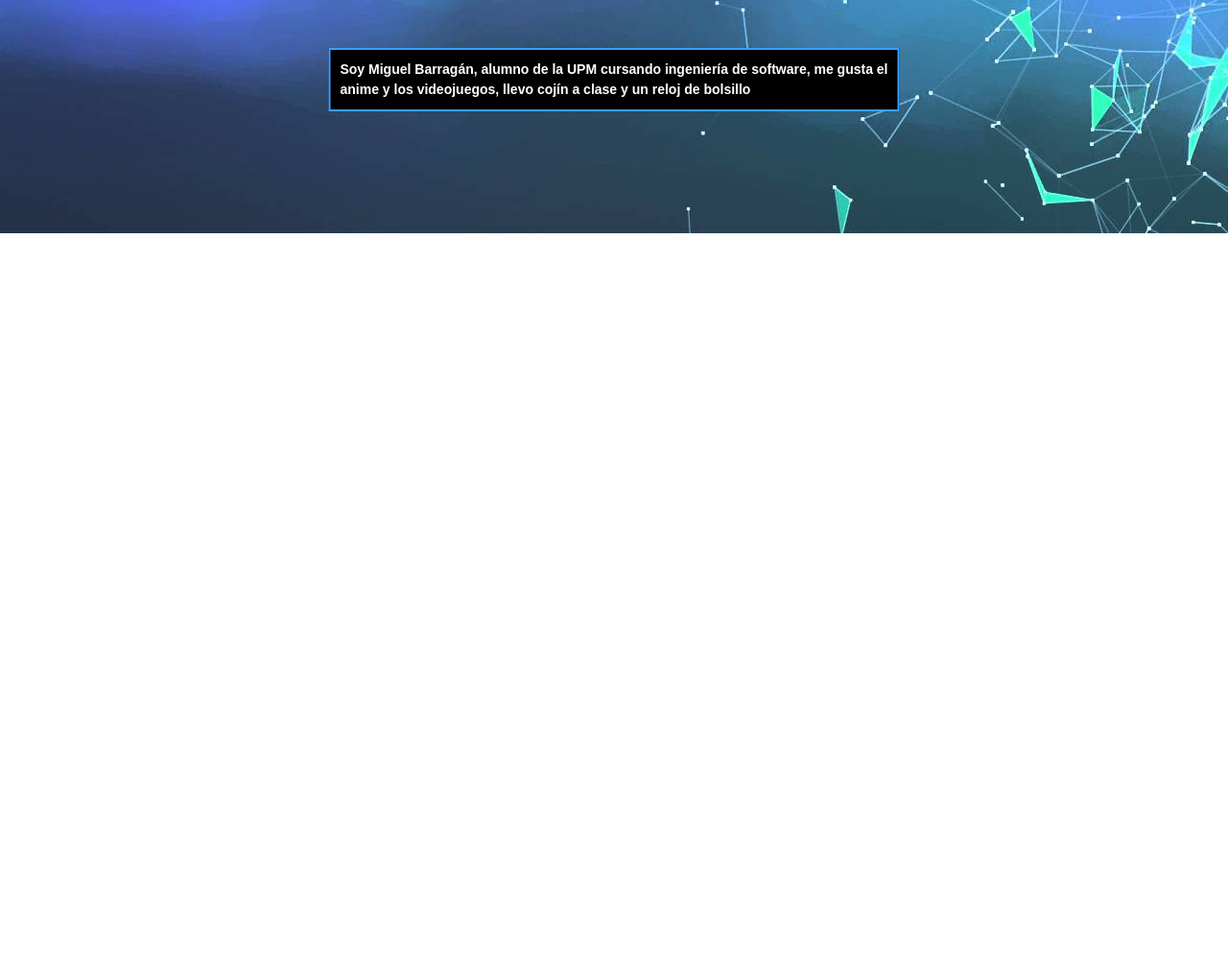
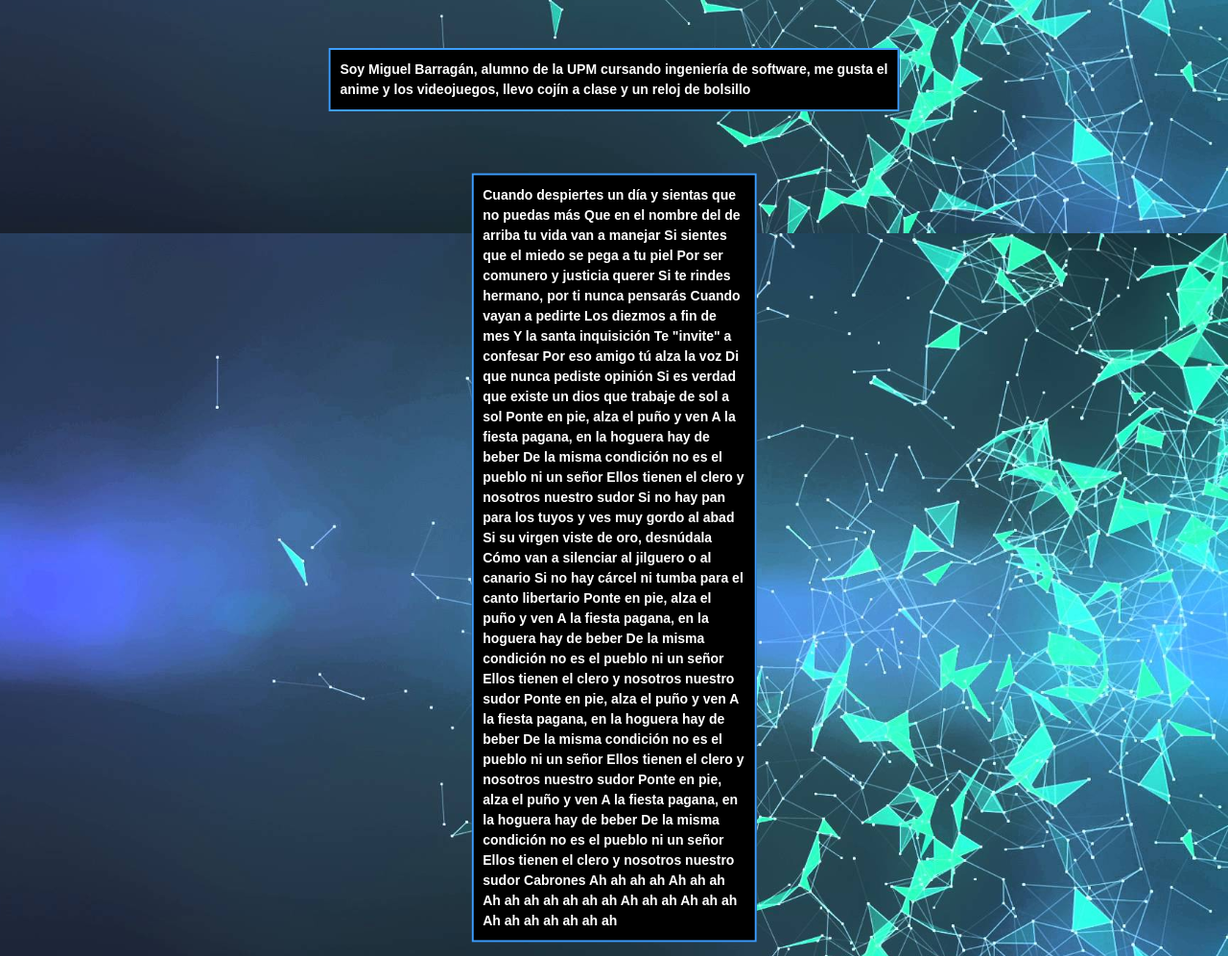
Before and after one commit to tebiondl/tebiondl.github.io, a plain HTML site: page index.html in a window 1280 px wide. Shown: the part 557-1553 px from the top of the page at 96% size. Before the commit the page ends 800 px from the top, so only its background shows below. Drawn offline with nearby package versions, Linux system fonts and the light colour scheme.

Commit message:
scroll de pantalla con seguimiento de fondo y la imagen se ajusta a la pantalla

```diff
--- a/index.html
+++ b/index.html
@@ -12,10 +12,6 @@
       <!--Let browser know website is optimized for mobile-->
       <meta name="viewport" content="width=device-width, initial-scale=1.0"/>
       <title>Miguel Barragan Rodriguez</title>
-    </head>
-
-
-    <body style="background-image:url('hr.jpg')">
       <style>
         img{
           margin: 0;
@@ -30,9 +26,30 @@
           top: 80%;
           left: 50%;
           transform: translate(-50%, -50%);
+          }
+          .center2{
+                  margin: 0;
+          position: absolute;
+          top: 580%;
+          left: 50%;
+          transform: translate(-50%, -50%);
+
+                  }
+                  body{
+                    margin: 0;
+                    padding: 0;
+                    background-image: url('hr.jpg');
+                    background-repeat: repeat;
+                    background-attachment: fixed;
+                    background-size: cover;
+
 
                   }
           </style>
+    </head>
+
+
+    <body>
         <nav>
           <nav class="blue">
             <div class="nav-wrapper">
@@ -46,6 +63,48 @@
         <p style="border: 2px solid #3e9efe; padding: 10px; background-color:black; color:white; font-family: arial,helvetica; font-size: 14px;"><b>
           Soy Miguel Barragán, alumno de la UPM cursando ingeniería de software, me gusta el <br/>anime y los videojuegos, llevo cojín a clase y un reloj de bolsillo
         </b></p>
+
+        <div class="center2">
+          <p style="border: 2px solid #3e9efe; padding: 10px; background-color:black; color:white; font-family: arial,helvetica; font-size: 14px;"><b>
+            Cuando despiertes un día y sientas que no puedas más
+Que en el nombre del de arriba tu vida van a manejar
+Si sientes que el miedo se pega a tu piel
+Por ser comunero y justicia querer
+Si te rindes hermano, por ti nunca pensarás
+Cuando vayan a pedirte Los diezmos a fin de mes
+Y la santa inquisición Te "invite" a confesar
+Por eso amigo tú alza la voz
+Di que nunca pediste opinión
+Si es verdad que existe un dios que trabaje de sol a sol
+Ponte en pie, alza el puño y ven
+A la fiesta pagana, en la hoguera hay de beber
+De la misma condición no es el pueblo ni un señor
+Ellos tienen el clero y nosotros nuestro sudor
+Si no hay pan para los tuyos y ves muy gordo al abad
+Si su virgen viste de oro, desnúdala
+Cómo van a silenciar al jilguero o al canario
+Si no hay cárcel ni tumba para el canto libertario
+Ponte en pie, alza el puño y ven
+A la fiesta pagana, en la hoguera hay de beber
+De la misma condición no es el pueblo ni un señor
+Ellos tienen el clero y nosotros nuestro sudor
+Ponte en pie, alza el puño y ven
+A la fiesta pagana, en la hoguera hay de beber
+De la misma condición no es el pueblo ni un señor
+Ellos tienen el clero y nosotros nuestro sudor
+Ponte en pie, alza el puño y ven
+A la fiesta pagana, en la hoguera hay de beber
+De la misma condición no es el pueblo ni un señor
+Ellos tienen el clero y nosotros nuestro sudor
+Cabrones
+Ah ah ah ah
+Ah ah ah
+Ah ah ah ah ah ah ah
+Ah ah ah
+Ah ah ah
+Ah ah ah ah ah ah ah
+          </b></p>
+
       </div>
       <!--JavaScript at end of body for optimized loading-->
       <script src="https://cdnjs.cloudflare.com/ajax/libs/materialize/1.0.0/js/materialize.min.js"></script>
```
Lines whose indentation alone changed are shown as unchanged.
